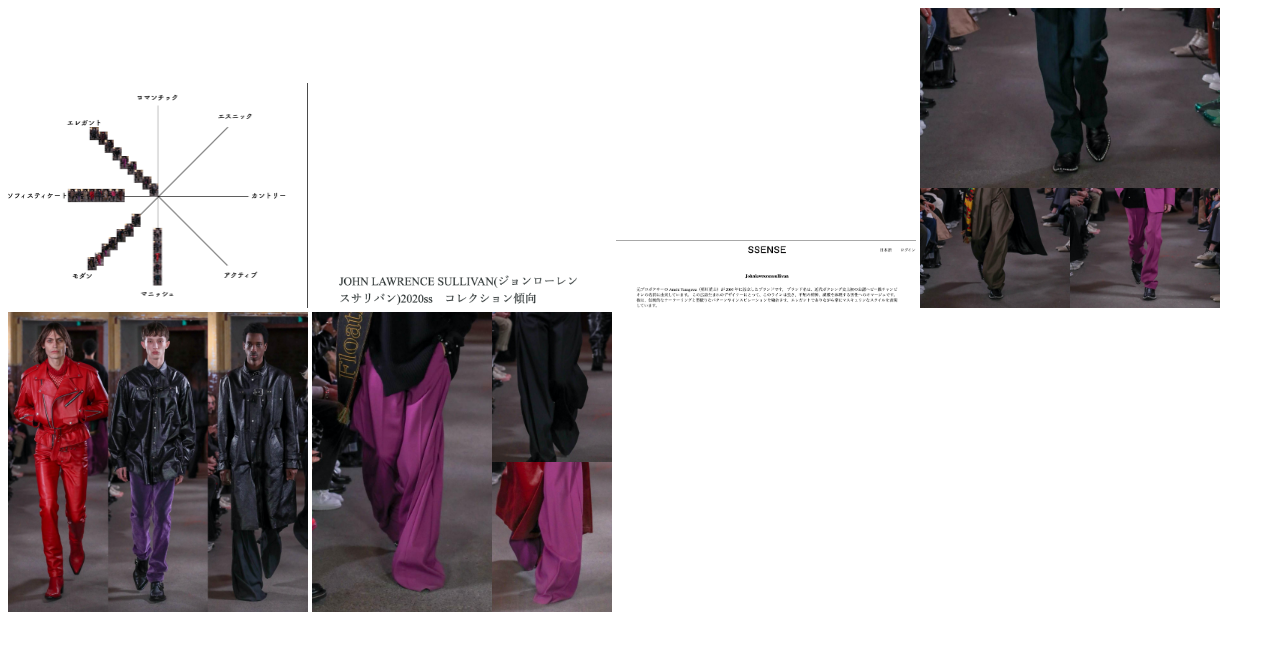
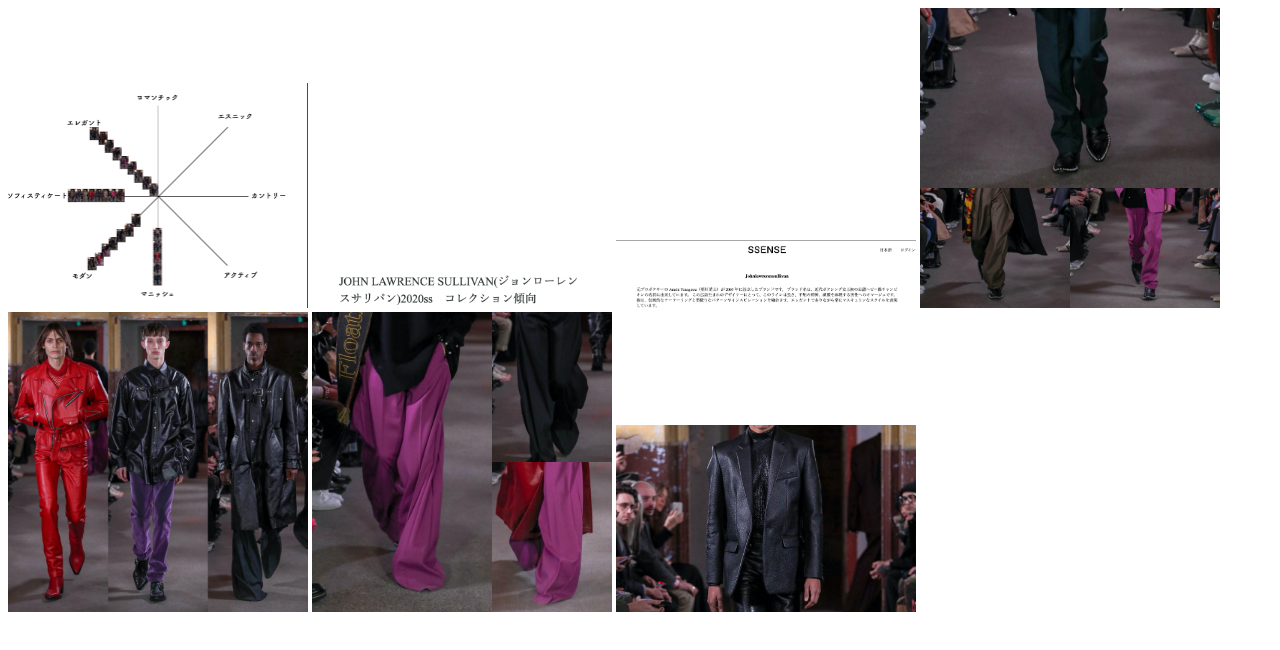
Before and after one commit to yudaiukawa/hatena24, a plain HTML site: page index.html in a window 1280 px wide. Drawn offline with Linux system fonts and the light colour scheme.

Commit message:
Update index.html

```diff
--- a/index.html
+++ b/index.html
@@ -11,5 +11,6 @@
   <img src="collage.png" width="300px">
   <img src="collage1.png" width="300px">
   <img src="collage2.png" width="300px">
+  <img src="John-Lawrence-Sullivan-FW2020-0317.jpg" width="300px">
 </body>
 </html>
```
